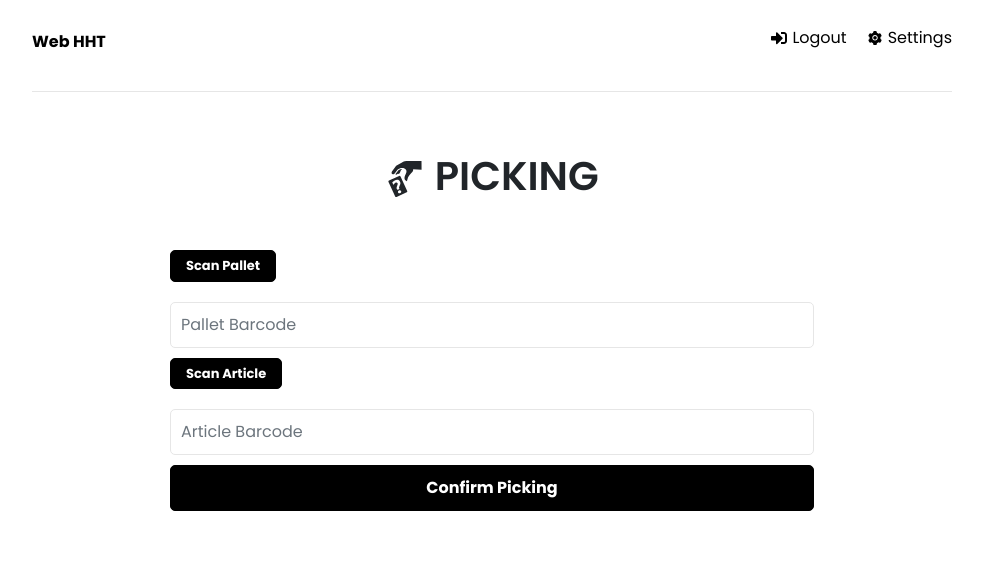
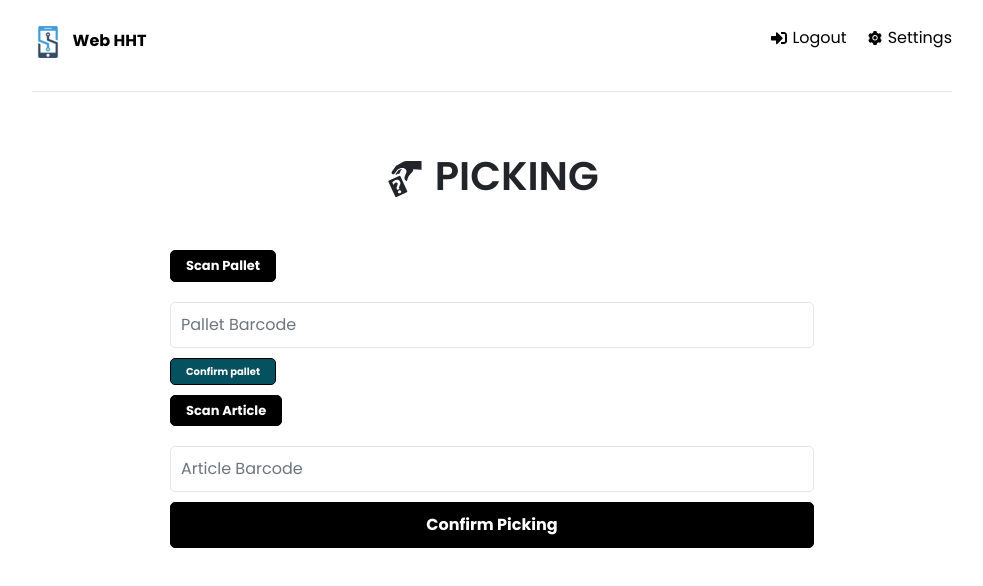
Before and after one commit to techmayur18/WebHHT, a React (Create React App) app: page /picking in a window 1280 px wide. Shown: the top 586 px of the page, without its empty margins (148-1131 px from the left). Built offline with nearby package versions, Linux system fonts and the light colour scheme; sample sign-in values are in the browser's storage.

Commit message:
API implementation in picking and change in toast message

```diff
--- a/src/App.js
+++ b/src/App.js
@@ -56,7 +56,8 @@ function App() {
 
       {/* The below toast options are default, we don't need to pass it. Though passing it for reference purpose */}
       <ToastContainer
-        position="top-right"
+        position="bottom-center"
+        style={{ width: '250px', marginLeft: 70, bottom: 70 }}
         autoClose={3000}
         hideProgressBar={false}
         newestOnTop={false}
--- a/src/components/Header.js
+++ b/src/components/Header.js
@@ -5,6 +5,7 @@ import { Link } from 'react-router-dom';
 import { useNavigate } from 'react-router-dom';
 import { toast } from 'react-toastify';
 import jwt_decode from 'jwt-decode';
+import logo_img from '../img/favicon-32x32.png';
 
 function Header({ isLoggedIn, setIsLoggedIn }) {
   // const [isLogin, setIsLogin] = useState(true);
@@ -33,6 +34,7 @@ function Header({ isLoggedIn, setIsLoggedIn }) {
       <div className="logo">
         <Link to="/home">
           <h6>
+            <img src={logo_img} alt="#" /> &nbsp;
             <b>Web HHT</b>
           </h6>
         </Link>
--- a/src/components/Palletization.js
+++ b/src/components/Palletization.js
@@ -3,9 +3,8 @@ import { FaPallet } from 'react-icons/fa';
 import ScanBarcode from './ScanBarcode';
 import { toast } from 'react-toastify';
 import axios from 'axios';
-import { config } from '../config';
 
-const Palletization = props => {
+const Palletization = API_URL => {
   const [palletBarcode, setPalletBarcode] = useState('');
   const [articleBarcode, setArticleBarcode] = useState([]);
 
@@ -44,7 +43,7 @@ const Palletization = props => {
     try {
       const { data: Resp } = await axios({
         method: 'POST',
-        url: `${config.API_URL}pallet/register/${palletBarcode}?withPkg=true`,
+        url: `${API_URL}pallet/register/${palletBarcode}?withPkg=true`,
         headers: { Authorization: `Bearer ${token}`, 'Content-Type': 'application/json' },
         data: {
           sku: 'EL1000',
@@ -52,7 +51,7 @@ const Palletization = props => {
           pkgs: [articleBarcode]
         }
       });
-      // console.log('resp data fjjr-->', Resp.data);
+
       toast.success('Successfully Pallatize!!', Resp.message);
       window.location.reload();
     } catch (err) {
--- a/src/components/Picking.js
+++ b/src/components/Picking.js
@@ -1,73 +1,67 @@
 import { useState } from 'react';
 import { GiCardPickup } from 'react-icons/gi';
 import ScanBarcode from './ScanBarcode';
-// import { toast } from 'react-toastify';
-// import axios from 'axios';
-// import { config } from '../config';
+import { toast } from 'react-toastify';
+import axios from 'axios';
+import { config } from '../config';
 
-function Picking() {
+const Picking = () => {
   const [palletBarcode, setPalletBarcode] = useState('');
   const [articleBarcode, setArticleBarcode] = useState([]);
 
-  // const token = localStorage.getItem('accessToken');
+  const token = localStorage.getItem('accessToken');
 
-  const onPChange = e => {
+  const onPChange = async e => {
     setPalletBarcode(e.target.value);
   };
 
-  const onAChange = e => {
-    setArticleBarcode(e.target.value);
+  const confirmPallet = async () => {
+    try {
+      axios.defaults.headers['Bearer'] = token;
+      const { data: Resp } = await axios({
+        url: `${config.API_URL}pallet/${palletBarcode}`
+      });
 
-    // try {
-    //   axios.defaults.headers['Bearer'] = token;
-    //   const { data: Resp } = await axios({
-    //     url: `${config.API_URL}pallet/validate`
-    //   });
-    //   console.log('first in function--->', palletBarcode);
+      console.log('first in picking pallet--->', palletBarcode);
+      console.log(Resp.data);
+    } catch (err) {
+      console.log('EXECUTION_ERR:-->', err);
+      if (err.response && err.response.data) {
+        const errMsg = err.response.data.message || 'Wrong Pallet ID';
 
-    //   if (palletBarcode === Resp.data) console.log('Successfully Validate', palletBarcode);
-    // } catch (err) {
-    //   console.log('EXECUTION_ERR:-->', err);
-    //   if (err.response && err.response.data) {
-    //     const errMsg = err.response.data.message || 'Wrong Pallet ID';
-    //     console.log('Error data validation---->', err.response.data);
-    //     console.log('Error Msg-->', errMsg);
-    //     toast.error(errMsg, {
-    //     autoClose: false
-    //     });
-    //     return false;
-    //   }
-    // }
+        console.log('picking Msg-->', errMsg);
+        toast.error(errMsg, {
+          autoClose: false
+        });
+        return false;
+      }
+    }
   };
 
-  const onSubmit = async e => {};
+  const onAChange = async e => {
+    setArticleBarcode(e.target.value);
+  };
 
-  //  const token = localStorage.getItem('accessToken');
-
-  //   const onSubmit = async e => {
-  //     e.preventDefault();
-
-  //     try {
-  //       const { data: Resp } = await axios({
-  //         method: 'POST',
-  //         url: `${config.API_URL}pallet/${palletBarcode}?isFull=true`,
-  //         headers: { Authorization: `Bearer ${token}`, 'Content-Type': 'application/json' },
-  //         data: {
-  //
-  //         }
-  //       });
-  //       console.log('resp data fjjr-->', Resp.data);
-  //       toast.success(Resp.message);
-  //     } catch (err) {
-  //       if (err.response && err.response.data) {
-  //         const errMsg = err.response.data || 'Retrieval Failed.';
-  //         console.log(err.response.data);
-  //         toast.info(errMsg.error);
-  //         toast.error(errMsg.desc[1]);
-  //         return false;
-  //       }
-  //     }
-  //   };
+  const onSubmit = async e => {
+    try {
+      const { data: Resp } = await axios({
+        method: 'POST',
+        url: `${config.API_URL}pallet/${palletBarcode}?isFull=true`,
+        headers: { Authorization: `Bearer ${token}`, 'Content-Type': 'application/json' },
+        data: {}
+      });
+      console.log('resp data fjjr-->', Resp.data);
+      toast.success(Resp.message);
+    } catch (err) {
+      if (err.response && err.response.data) {
+        const errMsg = err.response.data || 'Retrieval Failed.';
+        console.log(err.response.data);
+        toast.info(errMsg.error);
+        toast.error(errMsg.desc[1]);
+        return false;
+      }
+    }
+  };
 
   return (
     <>
@@ -78,7 +72,7 @@ function Picking() {
       </section>
 
       <section className="form">
-        <form onSubmit={onSubmit}>
+        <form>
           <div className="form-group">
             <div>{<ScanBarcode setBarcode={setPalletBarcode} />}</div>
             <input
@@ -91,6 +85,14 @@ function Picking() {
               onChange={onPChange}
               // disabled
             />
+            <button
+              type="button"
+              className="btn btn-sm"
+              onClick={confirmPallet}
+              style={{ fontSize: 'x-small', background: '#055160' }}
+            >
+              Confirm pallet
+            </button>
           </div>
           <div className="form-group">
             <div>{<ScanBarcode setArticleBarcode={setArticleBarcode} />}</div>
@@ -106,12 +108,14 @@ function Picking() {
             />
           </div>
           <div className="form-group">
-            <button className="btn btn-block">Confirm Picking</button>
+            <button type="button" onClick={onSubmit} className="btn btn-block">
+              Confirm Picking
+            </button>
           </div>
         </form>
       </section>
     </>
   );
-}
+};
 
 export default Picking;
```
Also changed, not shown: src/img/favicon-16x16.png (added), src/img/favicon-32x32.png (added), src/index.css (line endings or trailing spaces).
